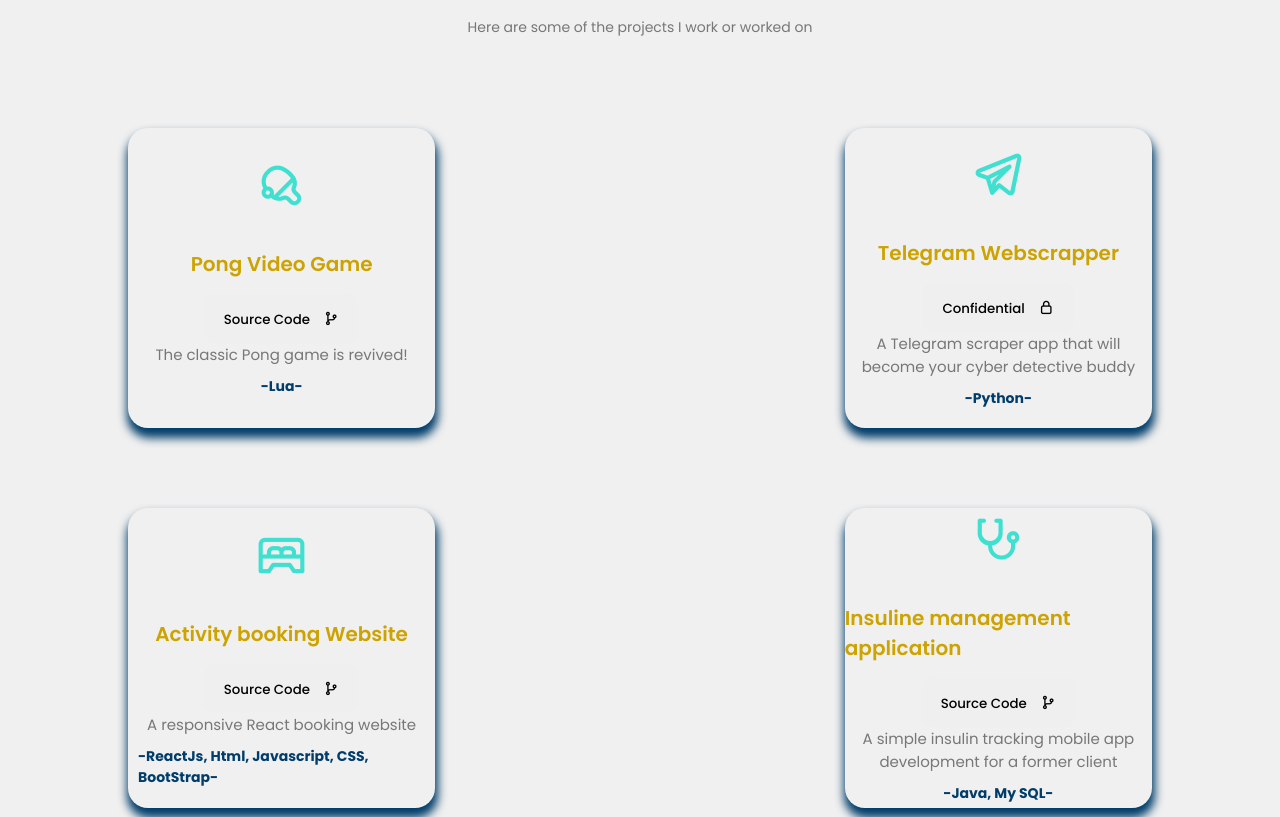
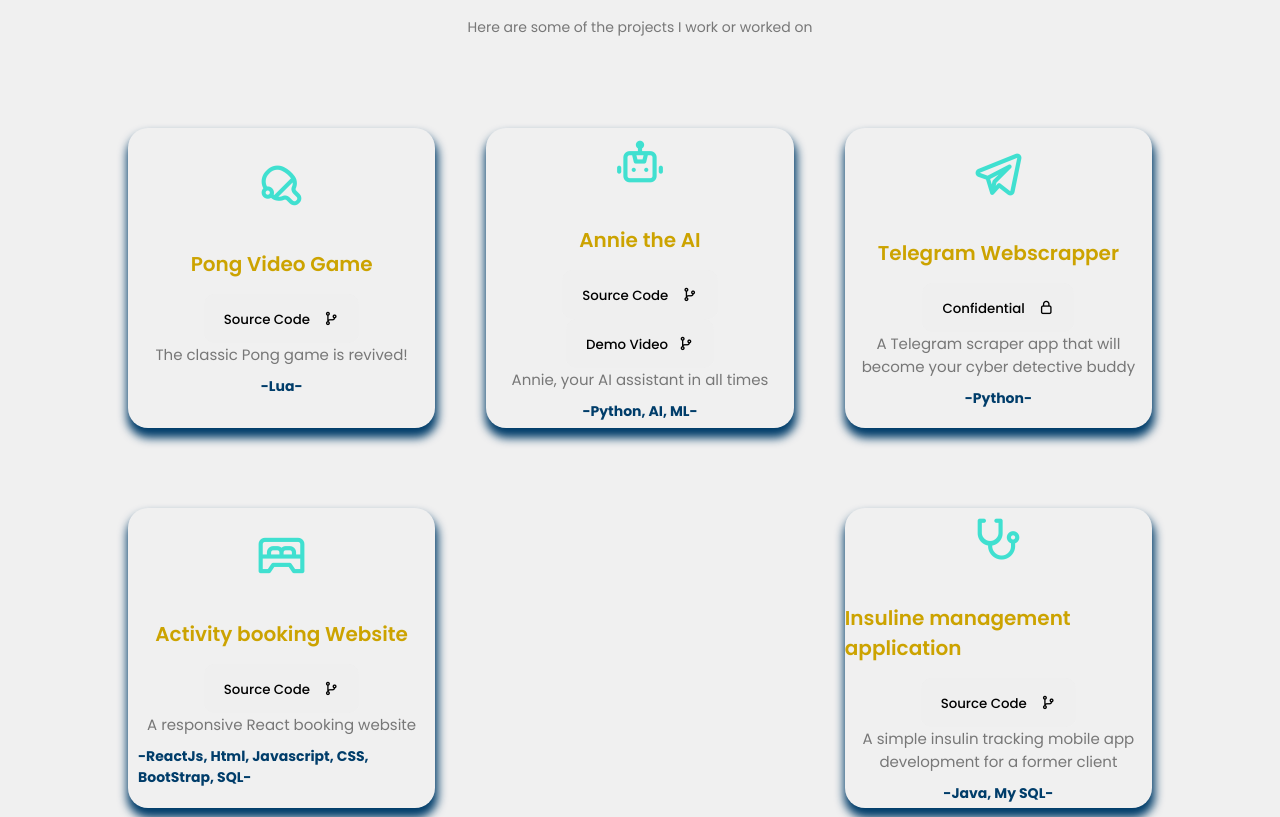
Before and after one commit to mouni001/portfolio, a plain HTML site: page index.html in a window 1280 px wide. Shown: the part 5163-5980 px from the top of the page. Drawn offline with nearby package versions, Linux system fonts and the light colour scheme.

Commit message:
added my AI project and some other changes

```diff
--- a/index.html
+++ b/index.html
@@ -306,15 +306,20 @@
                 <label>The classic Pong game is revived!</label>
                 <p class="language">-Lua-</p>
             </div>
-            <!-- <div class="project-box">
+            <div class="project-box">
                 <i class="uil uil-robot"></i>
-                <h3>Mental Helath AI</h3>
+                <h3>Annie the AI</h3>
                 <label>
-                    <button class="btn">Source Code <i class="uil uil-code-branch"></i></button>
+                    <a href="https://github.com/mouni001/AI" target="_blank">
+                        <button class="btn">Source Code <i class="uil uil-code-branch"></i></button>
+                    </a>
+                    <a href="https://drive.google.com/file/d/1EYCmUxP2zm8SeXSCrwJbNpJMDbf2sfJG/view?usp=sharing" target="_blank">
+                        <button class="btn">Demo Video<i class="uil uil-code-branch"></i></button>
+                    </a>
                 </label>
-                <label>A cheerful AI companion for mental well-being</label>
-                <p class="language"></p>
-            </div> -->
+                <label>Annie, your AI assistant in all times</label>
+                <p class="language">-Python, AI, ML-</p>
+            </div>
             <div class="project-box">
                 <i class="uil uil-telegram-alt"></i>
                 <h3>Telegram Webscrapper</h3>
@@ -336,7 +341,7 @@
                 </a>
               </label>
               <label>A responsive React booking website </label>
-              <p class="language">-ReactJs, Html, Javascript, CSS, BootStrap-</p>
+              <p class="language">-ReactJs, Html, Javascript, CSS, BootStrap, SQL-</p>
           </div>
           <div class="project-box">
             <i class="uil uil-stethoscope"></i>
--- a/main.js
+++ b/main.js
@@ -214,7 +214,7 @@ window.addEventListener('scroll', scrollHandler)
 
 function downloadCV() {
   const link = document.createElement('a');
-  link.href = 'https://drive.google.com/uc?export=download&id=1r_sc6tdO1uQpTP9FK9bLftF35lghDOHJ';
+  link.href = 'https://drive.google.com/uc?export=download&id=1gLOzOLEMVyBr8yJVE5WCMGEfsMSC5wR4';
   link.download = 'Mounira_Zitouni_Resume.pdf';
   link.click();
 }
```
